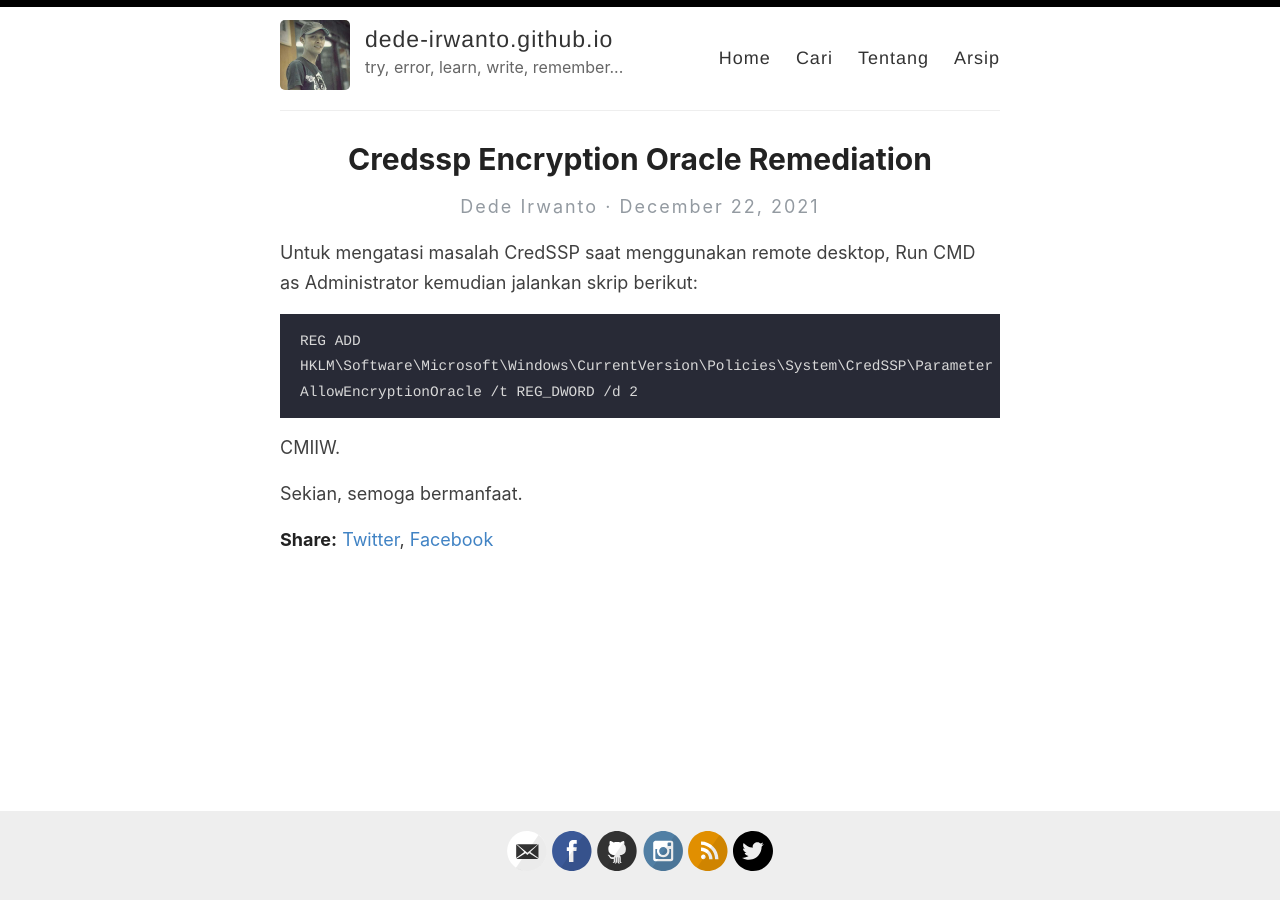
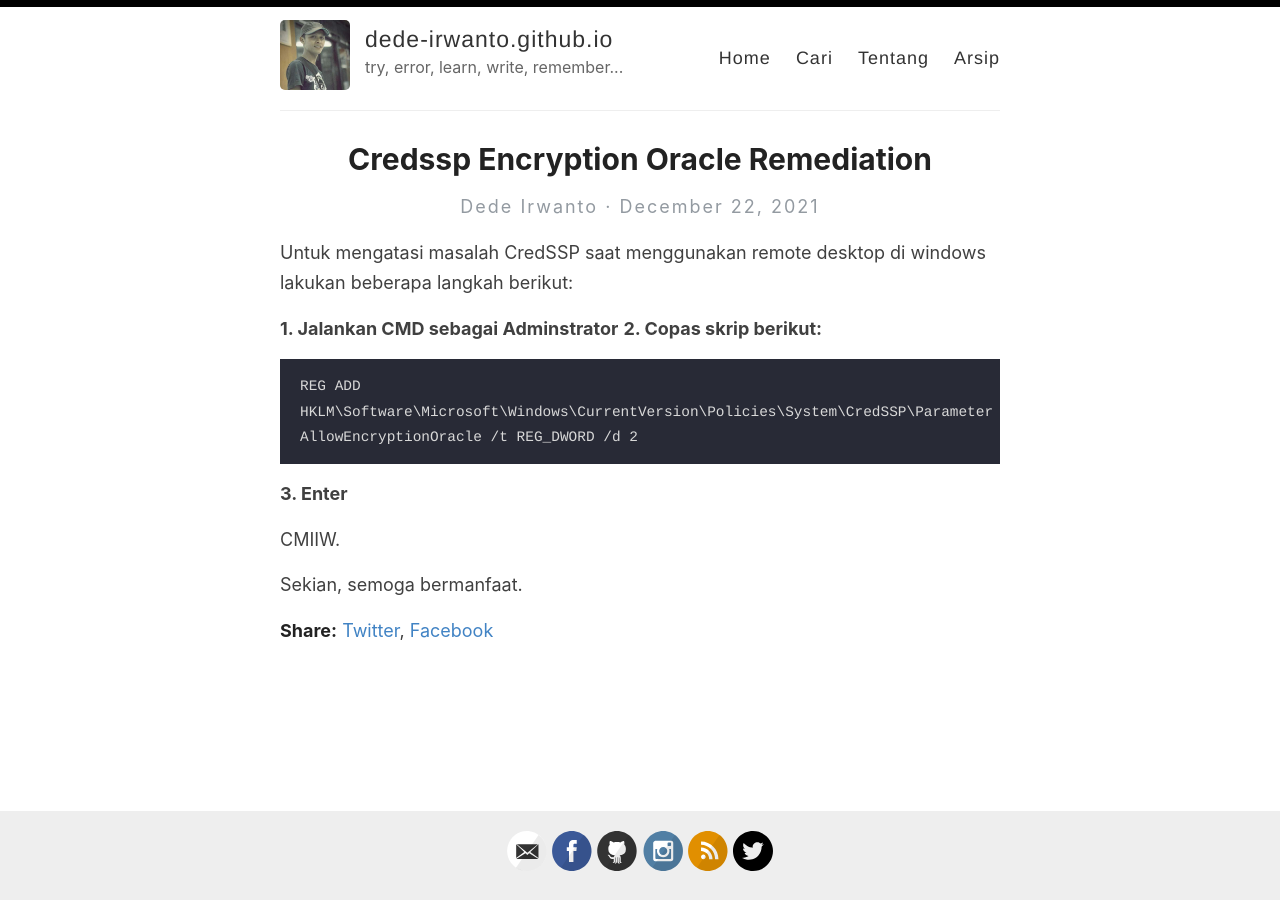
Before and after one commit to dede-irwanto/dede-irwanto.github.io, a Jekyll site: the page built from _posts/2021-12-22-credssp-encryption-oracle-remediation.md, in a window 1280 px wide. Built offline with Jekyll 4.4.1, drawn with Linux system fonts in a browser that asks for light colours; comment, search, counter and statistics services are not loaded.

Commit message:
Update 2021-12-22-credssp-encryption-oracle-remediation.md

```diff
--- a/_posts/2021-12-22-credssp-encryption-oracle-remediation.md
+++ b/_posts/2021-12-22-credssp-encryption-oracle-remediation.md
@@ -1,11 +1,16 @@
 ---
 layout: post
 ---
-Untuk mengatasi masalah CredSSP saat menggunakan remote desktop, Run CMD as Administrator kemudian jalankan skrip berikut:
+Untuk mengatasi masalah CredSSP saat menggunakan remote desktop di windows lakukan beberapa langkah berikut:
+
+**1. Jalankan CMD sebagai Adminstrator**
+**2. Copas skrip berikut:**
 
     REG ADD
     HKLM\Software\Microsoft\Windows\CurrentVersion\Policies\System\CredSSP\Parameters\ /v
     AllowEncryptionOracle /t REG_DWORD /d 2
+
+**3. Enter**
 
 CMIIW.
 
```
